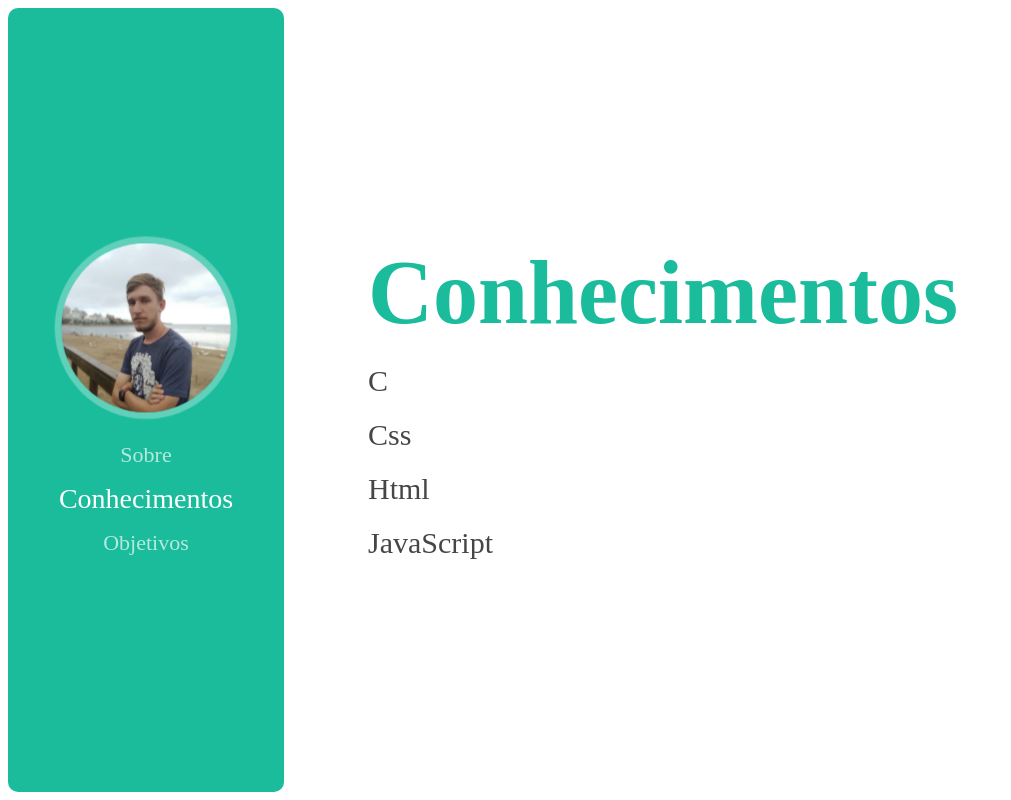
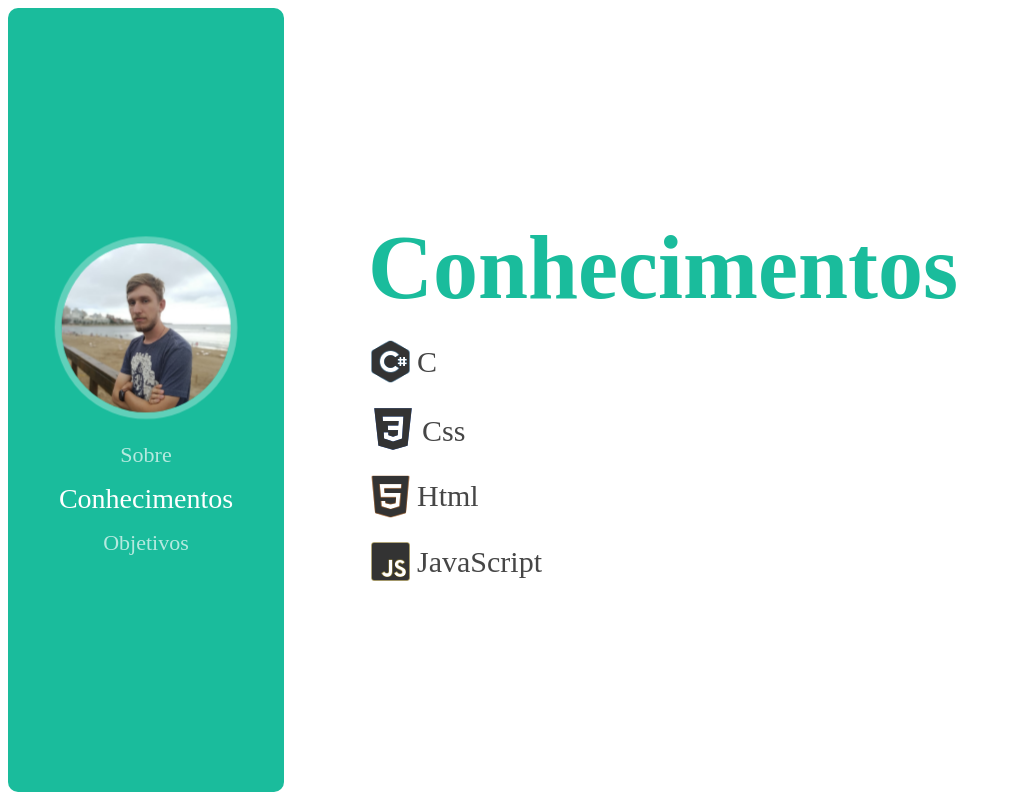
Before and after one commit to Drobut/DougSite, a plain HTML site: page conhecimentos.html in a window 1280 px wide. Shown: the whole page, without its empty margins (0-1011 px from the left). Drawn offline with Linux system fonts and the light colour scheme.

Commit message:
modificacoesbt

```diff
--- a/conhecimentos.html
+++ b/conhecimentos.html
@@ -23,10 +23,20 @@
         <ol type="a">
             <div class="conheci">
                 <h2 style="color: #1abc9c;" > Conhecimentos</h2>
-                <li><a href="https://pt.wikipedia.org/wiki/C_(linguagem_de_programa%C3%A7%C3%A3o)">C</a></li>
-                <li><a href="https://pt.wikipedia.org/wiki/Cascading_Style_Sheets">Css</a></li>
-                <li><a href="https://pt.wikipedia.org/wiki/HTML">Html</a></li>
-                <li><a href="https://pt.wikipedia.org/wiki/JavaScript">JavaScript</a></li>
+                <div class="imgs">
+                    <div class="img1">
+                        <li><a href="https://pt.wikipedia.org/wiki/C_(linguagem_de_programa%C3%A7%C3%A3o)"><img class="lin5" src="images/c2.png" alt="Foto linguagem C"><img class="lin1" src="images/c.png" alt="Foto linguagem C">C</a></li>
+                    </div>
+                    <div class="img2">
+                         <li><a href="https://pt.wikipedia.org/wiki/Cascading_Style_Sheets"><img class="lin6" src="images/css2.png" alt="Foto linguagem C"><img class="lin2"  src="images/css.png" alt="Foto linguagem css">Css</a></li>
+                    </div>
+                    <div class="img3">
+                         <li><a href="https://pt.wikipedia.org/wiki/HTML"><img class="lin7" src="images/html2.png" alt="Foto linguagem C"><img class="lin3"  src="images/html5.png" alt="Foto linguagem html5">Html</a></li>
+                    </div>
+                    <div class="img4">
+                        <li><a href="https://pt.wikipedia.org/wiki/JavaScript"><img class="lin8" src="images/js2.png" alt="Foto linguagem C"><img class="lin4"  src="images/js.png" alt="Foto linguagem js">JavaScript</a></li>
+                    </div>
+                </div>
             </div>
         </ol>
     </div>
--- a/styles.css
+++ b/styles.css
@@ -179,6 +179,7 @@ h1:hover {
     color: #1abc9c;
 }
 
+
 ol li {
     margin-top: 20px;
     transition: 0.8S all;
@@ -187,7 +188,7 @@ ol li {
     text-decoration: none;
 }
 
- ol li:hover {
+ol li:hover {
     transform: scale(1.1);
     color: #1abc9c;
 }
@@ -205,4 +206,150 @@ h2 {
 h2:hover {
     transform: scale(1.03);
     cursor: default;
+
 }
+
+
+
+.imgs {
+    display: table;
+}
+/*--------------------------------------------- Efeitos ----------------------------------------------*/
+.img1:hover a {
+    color: #1abc9c;
+}
+.img1 {
+    transition: 0.8S all;
+
+
+}
+.img1:hover{
+    transform: scale(1.1);
+}
+.img1:hover .lin1 {
+    opacity: 0%;
+
+}
+
+.img2:hover a {
+    color: #1abc9c;
+}
+.img2 {
+    transition: 0.8S all;
+
+}
+.img2:hover{
+    transform: scale(1.1);
+}
+.img2:hover .lin2 {
+    opacity: 0%;
+
+}
+.img2:hover a {
+    color: #1abc9c;
+}
+.img3 {
+    transition: 0.8S all;
+
+}
+.img3:hover{
+    transform: scale(1.1);
+}
+.img3:hover .lin3 {
+    opacity: 0%;
+
+}
+.img3:hover a {
+    color: #1abc9c;
+}
+.img4 {
+    transition: 0.8S all;
+
+}
+.img4:hover{
+    transform: scale(1.1);
+}
+.img4:hover .lin4 {
+    opacity: 0%;
+
+}
+.img4:hover a {
+    color: #1abc9c;
+}
+
+/*--------------------------------------------- Efeitos ----------------------------------------------*/
+
+.lin1 {
+    vertical-align: -12px;
+    width: 45px;
+    margin-right: 4px;
+    transition: 0.8S all;
+    position: relative;
+}
+
+
+.lin2 {
+    vertical-align: -13px;
+    width: 50px;
+    margin-right: 4px;
+    transition: 0.8S all;
+    position: relative;
+}
+
+
+
+.lin3 {
+    vertical-align: -13px;
+    width: 45px;
+    margin-right: 4px;
+    transition: 0.8S all;
+    position: relative;
+}
+
+
+
+.lin4 {
+    vertical-align: -12px;
+    width: 45px;
+    margin-right: 4px;
+    transition: 0.8S all;
+    position: relative;
+
+}
+
+.lin5 {
+    vertical-align: -12px;
+    width: 45px;
+    margin-right: 4px;
+    position: absolute;
+    transition: 0.8S all;
+}
+
+
+.lin6 {
+    vertical-align: -13px;
+    width: 50px;
+    margin-right: 4px;
+    position: absolute;
+    opacity: 100%;
+}
+
+
+
+.lin7 {
+    vertical-align: -13px;
+    width: 45px;
+    margin-right: 4px;
+    position: absolute;
+    opacity: 100%;
+}
+
+
+
+.lin8 {
+    vertical-align: -12px;
+    width: 45px;
+    margin-right: 4px;
+    position: absolute;
+    opacity: 100%;
+}
```
Also changed, not shown: images/c.png (added), images/c2.png (added), images/css.png (added), images/css2.png (added), images/html2.png (added), images/html5.png (added), images/js.png (added), images/js2.png (added).
